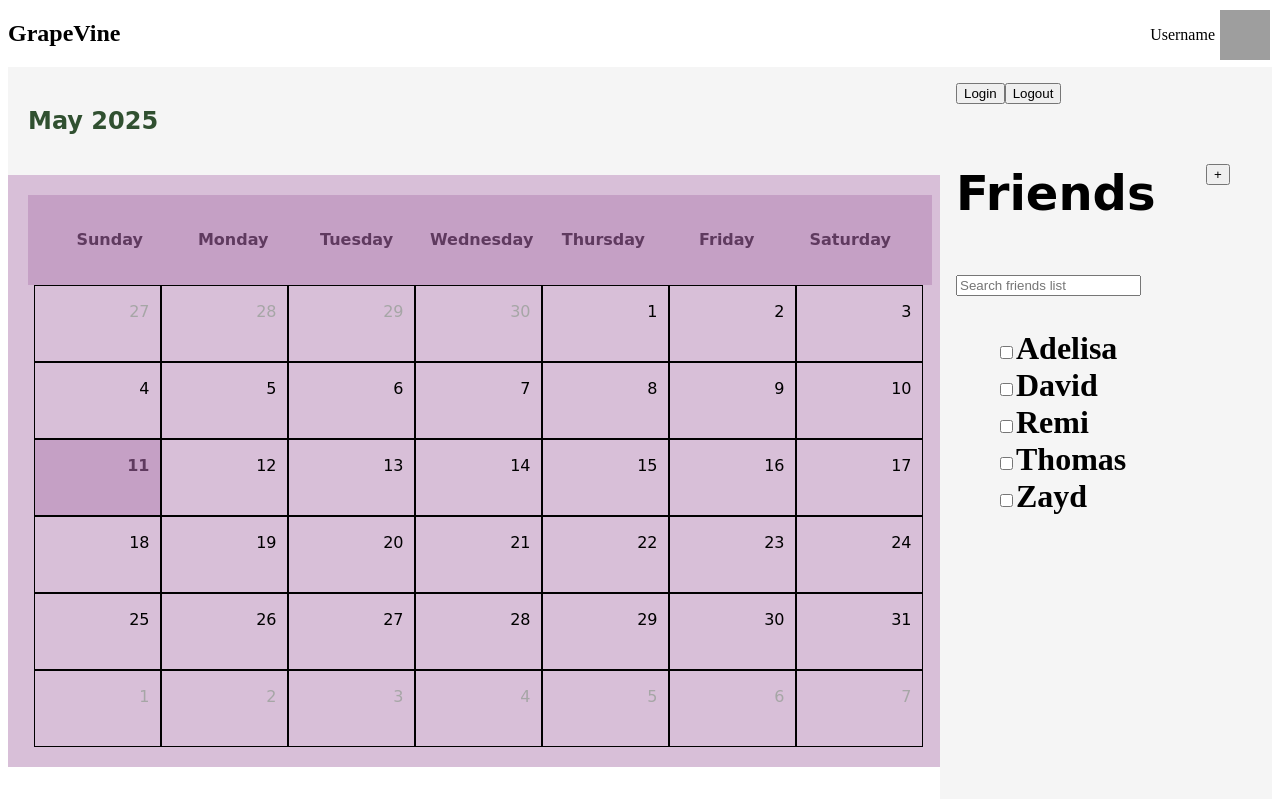
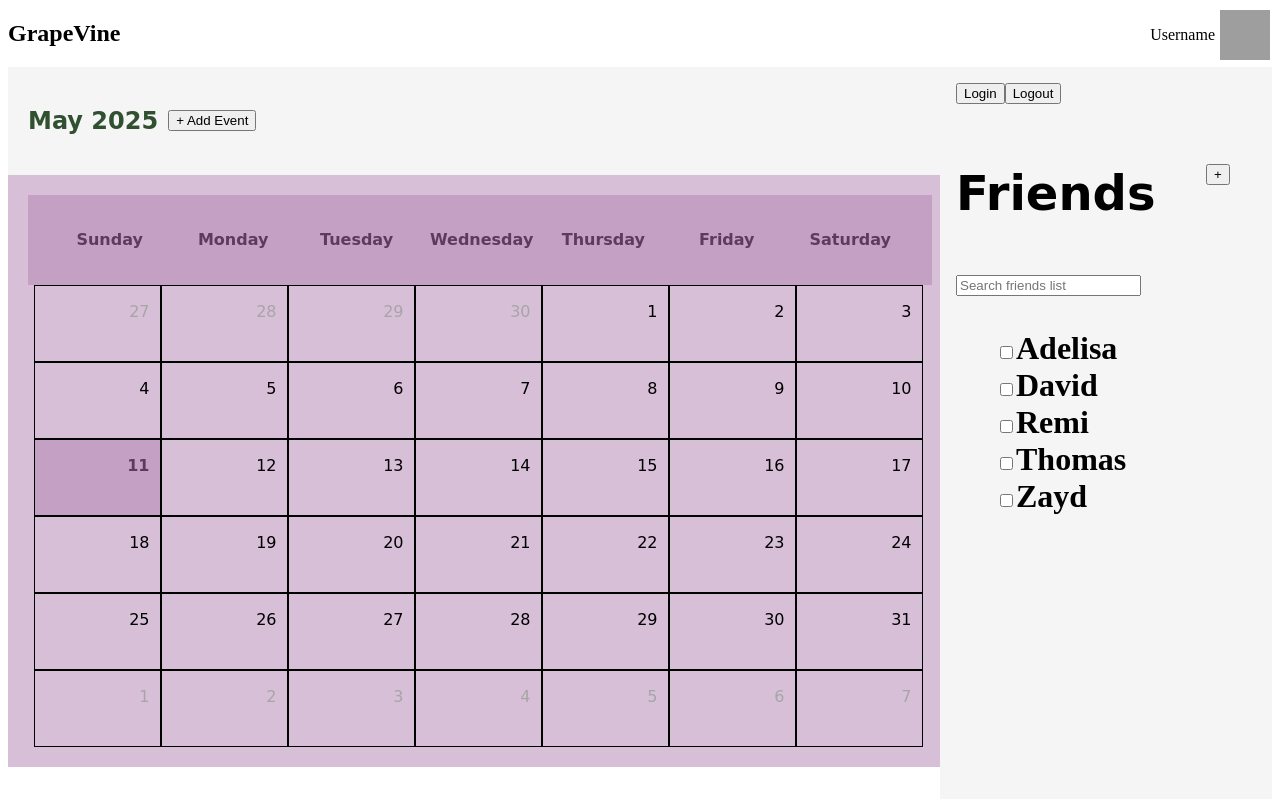
Before and after one commit to RavenTheRat/GrapeVine-CS35L, a React (Vite) app in the folder frontend/: page / in a window 1280 px wide. Built offline with nearby package versions, Linux system fonts and the light colour scheme; grey boxes are pictures that could not be loaded.

Commit message:
created a new branch to work on the add event feature, it is very rough right now but im just commiting so we can see it :)

```diff
--- a/frontend/package.json
+++ b/frontend/package.json
@@ -11,7 +11,8 @@
   },
   "dependencies": {
     "react": "^19.0.0",
-    "react-dom": "^19.0.0"
+    "react-dom": "^19.0.0",
+    "reactjs-popup": "^2.0.6"
   },
   "devDependencies": {
     "@eslint/js": "^9.22.0",
--- a/frontend/src/App.jsx
+++ b/frontend/src/App.jsx
@@ -40,7 +40,7 @@ import {useNavigate} from "react-router-dom";
 import CalendarDays from './days.jsx';
 import './calendar.css';
 import 'reactjs-popup/dist/index.css';
-
+import EventPopup from "./addForm.jsx";
 /* temporary list of friends for testing purposes,
    in the future will be replaced with user's friends
   */
@@ -88,11 +88,32 @@ export default class Calendar extends Component {
         <h2>
           GrapeVine
         </h2>
+
       </div>
       <div className="page-layout">
       <div className="calendar">
-        <div className="calendar-header" style = {{ backgroundColor: 'whitesmoke', padding: '20px'}}>
+        <div className="calendar-header" style = {{ backgroundColor: 'whitesmoke', padding: '20px', display: 'flex', gap: '10px'}}>
           <h2>{this.months[this.state.currentDay.getMonth()]} {this.state.currentDay.getFullYear()}</h2>
+          <div style={{ marginRight: '10px' }}>
+            <Popup
+              trigger={<button className="add-event-btn">+ Add Event</button>}
+              modal
+              nested
+            >
+            {close => (
+              <div className="modal">
+                <h3>Add Event</h3>
+                <EventPopup
+                  onSubmit={event => {
+                  console.log("New event:", event); // Hook into calendar logic here
+                  close();
+                  }}
+                />
+                <button onClick={close} style={{ marginTop: '10px' }}>Cancel</button>
+              </div>
+            )}
+            </Popup>
+          </div>
         </div>
         <div className="calendar-body"style = {{ backgroundColor: 'thistle', padding: '20px'}}>
           <div className="table-header" style = {{ backgroundColor: '#c5a0c5', padding: '20px'}}>
@@ -102,6 +123,7 @@ export default class Calendar extends Component {
               })
             }
           </div>
+
           <CalendarDays day={this.state.currentDay} changeCurrentDay={this.changeCurrentDay} />
         </div>
       </div>
--- a/frontend/src/addForm.jsx
+++ b/frontend/src/addForm.jsx
@@ -1,22 +1,20 @@
 import React, { useState } from "react";
 
-function EventPopup({ trigger, setTrigger, onAddEvent }) {
+function EventPopup({ onSubmit }) {
     const [date, setDate] = useState("");
     const [description, setDescription] = useState("");
 
     const handleAdd = () => {
         if (date && description) {
-            onAddEvent({ date, description });
+            onSubmit({ date, description });
             setDate("");
             setDescription("");
-            setTrigger(false);
         } else {
             alert("Please fill in both date and description.");
         }
     };
 
-    return trigger ? (
-        <div className="popup">
+    return (
         <div className="popup-inner">
             <h2>Add New Event</h2>
             <label>
@@ -37,10 +35,8 @@ function EventPopup({ trigger, setTrigger, onAddEvent }) {
                 />
             </label>
             <button className="add-event" onClick={handleAdd}>Add</button>
-                <button className="close-btn" onClick={() => setTrigger(false)}>Close</button>
         </div>
-        </div>
-    ) : null;
+    );
 }
 
 export default EventPopup;
--- a/frontend/src/days.jsx
+++ b/frontend/src/days.jsx
@@ -2,6 +2,8 @@ function Days(props) {
     const firstDayOfMonth = new Date(props.day.getFullYear(), props.day.getMonth(), 1);
     const weekdayOfFirstDay = firstDayOfMonth.getDay();
     let currentDays = [];
+
+
 
     for (let day = 0; day < 42; day++) {
       if (day === 0 && weekdayOfFirstDay === 0) {
--- a/package.json
+++ b/package.json
@@ -21,10 +21,8 @@
   },
   "homepage": "https://github.com/RavenTheRat/GrapeVine-CS35L#readme",
   "dependencies": {
+    "@auth0/auth0-react": "^2.3.0",
+    "react-router-dom": "^7.6.0",
     "reactjs-popup": "^2.0.6"
-  },
-  "dependencies": {
-    "@auth0/auth0-react": "^2.3.0",
-    "react-router-dom": "^7.6.0"
   }
 }
```
Also changed, not shown: 2 other files (tests, documents, lock files or other folders). Lines whose indentation alone changed are shown as unchanged.
